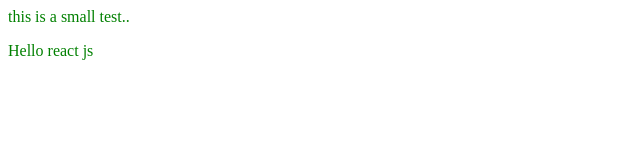
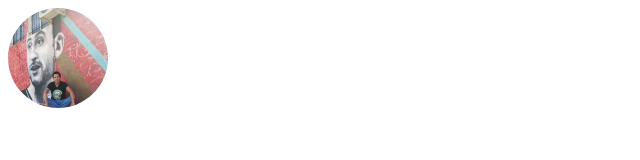
Before and after one commit to gabrielAnzaldo/personal-website, a website built with webpack: page src/index.html in a window 1280 px wide. Shown: the whole page, without its empty margins (0-640 px from the left). Built offline with nearby package versions, Linux system fonts and the light colour scheme.

Commit message:
chore: add image support via webpack, add temp avatar.

```diff
--- a/package.json
+++ b/package.json
@@ -9,6 +9,7 @@
   "devDependencies": {
     "clean-webpack-plugin": "^3.0.0",
     "css-loader": "^4.3.0",
+    "file-loader": "^6.1.0",
     "html-webpack-plugin": "^4.4.1",
     "style-loader": "^1.2.1",
     "webpack": "^4.44.1",
--- a/src/index.html
+++ b/src/index.html
@@ -1 +1 @@
-<p class="hello">this is a small test..</p>
+<div class="avatar"/>
--- a/src/index.js
+++ b/src/index.js
@@ -1,14 +1 @@
-import _ from 'lodash';
 import './style.css';
-
-function component() {
-  const element = document.createElement('div');
-
-  element.innerHTML = _.join(['Hello', 'react js'], ' ');
-  element.classList.add('hello');
-
-
-  return element;
-};
-
-document.body.appendChild(component());
--- a/src/style.css
+++ b/src/style.css
@@ -1,3 +1,9 @@
-.hello {
+.avatar {
   color: green;
+  background: url('./images/profile.jpeg');
+  background-repeat: no-repeat;
+  background-size: cover;
+  height: 100px;
+  width: 100px;
+  border-radius: 50%;
 }
--- a/webpack.config.js
+++ b/webpack.config.js
@@ -29,6 +29,12 @@ module.exports = {
           'css-loader',
         ],
       },
+      {
+        test: /\.(png|svg|jpg|jpeg|gif)$/,
+        use: [
+          'file-loader',
+        ],
+      },
     ],
   },
 };
```
Also changed, not shown: src/images/profile.jpeg (added), 3 other files.
